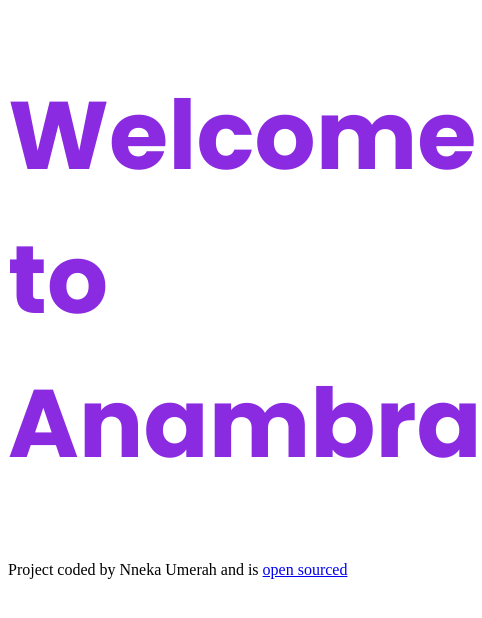
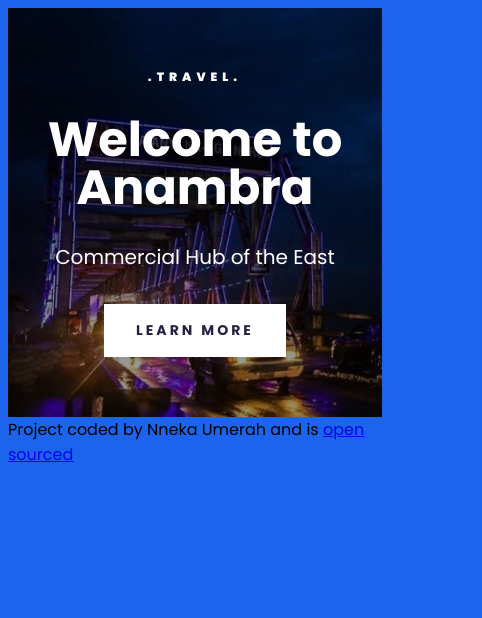
Before and after one commit to Cocreatorpattern/IJE, a plain HTML site: page index.html in a window 390 px wide. Shown: the whole page, 482 px wide, since content can reach past the window. Drawn offline with Linux system fonts and the light colour scheme.

Commit message:
added header and responsive media queries

```diff
--- a/index.html
+++ b/index.html
@@ -13,13 +13,19 @@
     <title>Document</title>
   </head>
   <body>
+    <div class="container">
+      <header>
+        <h3>.TRAVEL.</h3>
         <h1>Welcome to Anambra</h1>
-
+        <h2>Commercial Hub of the East</h2>
+        <a href="#more"> Learn more</a>
+      </header>
       <footer>
         Project coded by Nneka Umerah and is
         <a href="https://github.com/Cocreatorpattern/IJE" target="_blank">
           open sourced</a
         >
       </footer>
+    </div>
   </body>
 </html>
--- a/src/style.css
+++ b/src/style.css
@@ -1,8 +1,72 @@
-h1 {
+body {
   font-family: "Poppins", sans-serif;
-  font-style: normal;
+  background: rgb(28, 100, 235);
+}
+
+.container {
+  max-width: 1000px;
+  margin: 0 auto;
+}
+
+header {
+  background-image: linear-gradient(rgba(0, 0, 0, 0.4), rgba(0, 0, 0, 0.4)),
+    url("../image/onitsha.jpg");
+  background-repeat: no-repeat;
+  background-size: cover;
+  color: white;
+  text-align: center;
+  padding: 200px 0;
+}
+
+header h1 {
   font-weight: 700;
   font-size: 96px;
-  line-height: 144px;
-  color: blueviolet;
+  line-height: 1;
+  margin: 30px 0;
 }
+header h2 {
+  font-weight: 400;
+  font-size: 40px;
+  line-height: 1.5;
+  margin: 0;
+}
+
+header h3 {
+  font-weight: 900;
+  font-size: 24px;
+  line-height: 1.5;
+  letter-spacing: 5px;
+  margin: 0;
+}
+header a {
+  font-weight: 700;
+  font-size: 14px;
+  line-height: 1.5;
+  text-align: center;
+  color: #272044;
+  padding: 16px 32px;
+  margin-top: 32px;
+  display: inline-block;
+  letter-spacing: 3px;
+  text-decoration: none;
+  text-transform: uppercase;
+  background: white;
+}
+
+@media (max-width: 900px) {
+  header {
+    padding: 60px 0;
+  }
+
+  header h1 {
+    font-size: 48px;
+  }
+
+  header h2 {
+    font-size: 20px;
+  }
+
+  header h3 {
+    font-size: 12px;
+  }
+}
```
Lines whose indentation alone changed are shown as unchanged.
